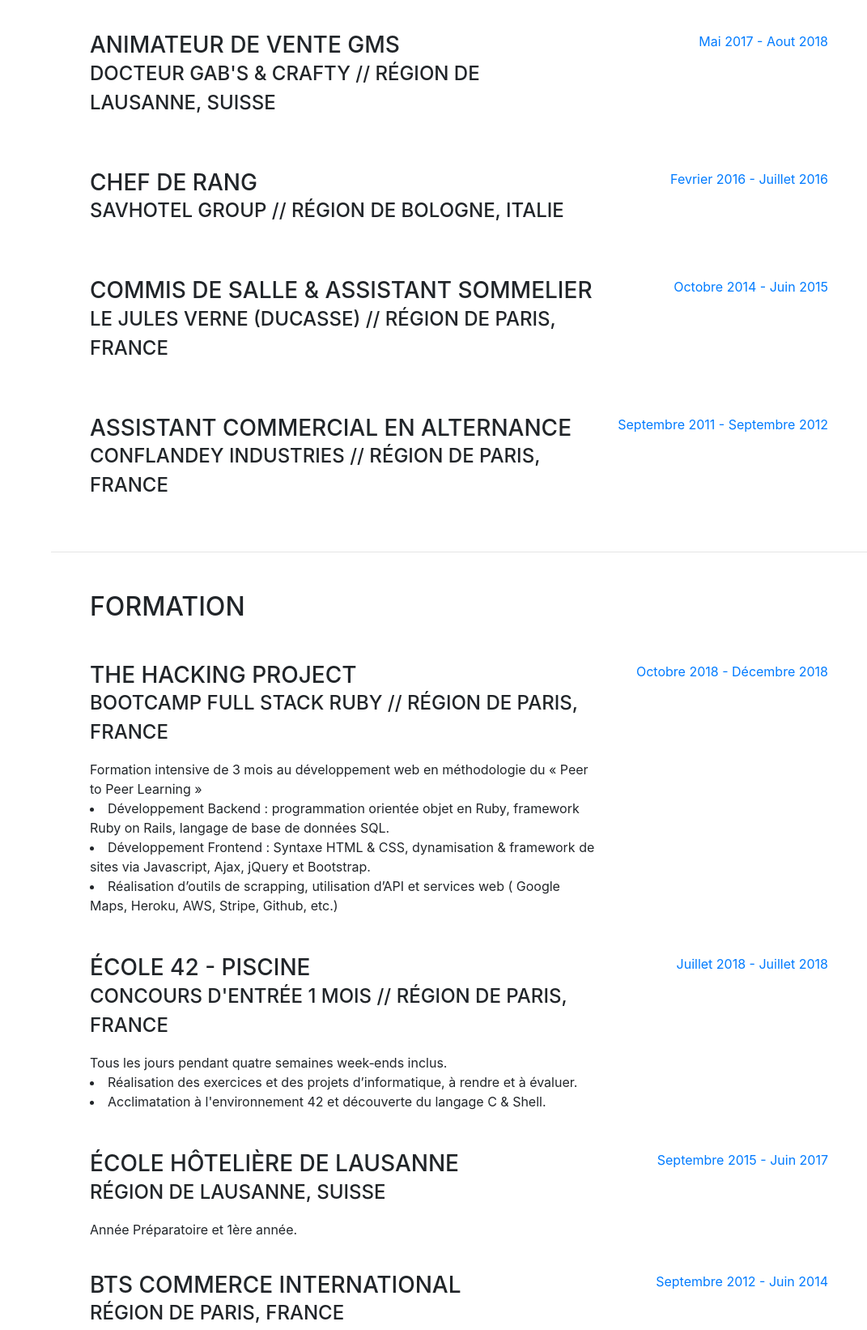
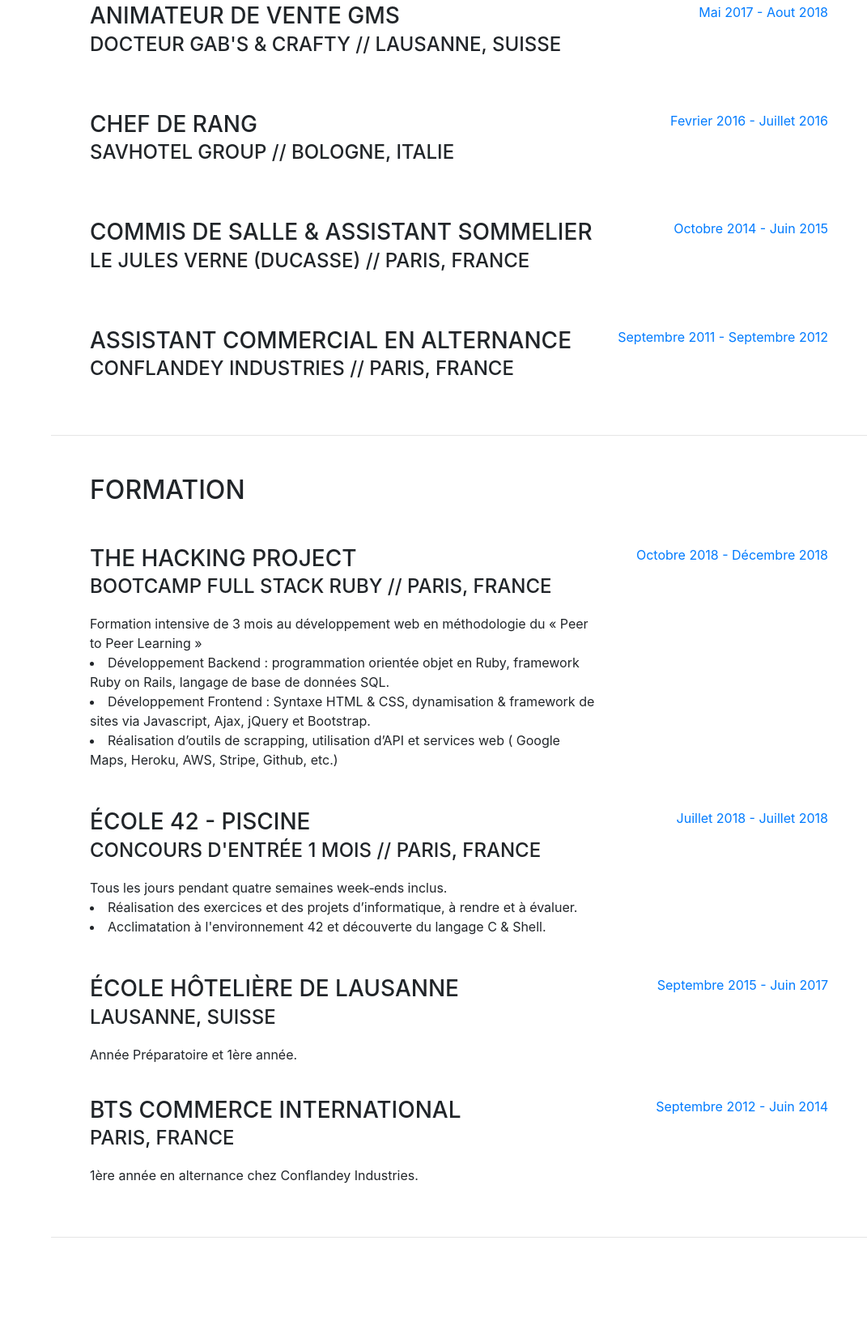
Before and after one commit to nicocouz/Resume, a website with bundled scripts: page index.html in a window 1280 px wide. Shown: the part 1178-2820 px from the top of the page at 81% size, without its empty margins (209-1280 px from the left). Built offline with nearby package versions, Linux system fonts and the light colour scheme; a web font is replaced by a local one.

Commit message:
changing region de...

```diff
--- a/index.html
+++ b/index.html
@@ -116,7 +116,7 @@
         <div class="resume-item d-flex flex-column flex-md-row mb-5">
           <div class="resume-content mr-auto">
             <h3 class="mb-0">Developpeur Web Full-Stack Ruby</h3>
-            <div class="subheading mb-3">Freelance & Autodidacte // Région de Paris, France</div>
+            <div class="subheading mb-3">Freelance & Autodidacte // Paris, France</div>
             <p>J'ai commencé à coder sur des plateformes comme FreeCodeCamp dans l'objectif de devenir Developpeur Front-End. Ayant la volonté d'aller plus loin j'ai participé à la Piscine de l'École 42 en Juillet 2018. J'ai ensuite suivi un
               Bootcamp
               Full-Stack Ruby (The Hacking Project) en Octobre 2018 durant 11 semaines.</p>
@@ -129,7 +129,7 @@
         <div class="resume-item d-flex flex-column flex-md-row mb-5">
           <div class="resume-content mr-auto">
             <h3 class="mb-0">Animateur de Vente GMS</h3>
-            <div class="subheading mb-3">Docteur Gab's & Crafty // Région de Lausanne, Suisse</div>
+            <div class="subheading mb-3">Docteur Gab's & Crafty // Lausanne, Suisse</div>
           </div>
           <div class="resume-date text-md-right">
             <span class="text-primary">Mai 2017 - Aout 2018</span>
@@ -139,7 +139,7 @@
         <div class="resume-item d-flex flex-column flex-md-row mb-5">
           <div class="resume-content mr-auto">
             <h3 class="mb-0">Chef de Rang</h3>
-            <div class="subheading mb-3">SavHotel Group // Région de Bologne, Italie </div>
+            <div class="subheading mb-3">SavHotel Group // Bologne, Italie </div>
           </div>
           <div class="resume-date text-md-right">
             <span class="text-primary">Fevrier 2016 - Juillet 2016</span>
@@ -149,7 +149,7 @@
         <div class="resume-item d-flex flex-column flex-md-row mb-5">
           <div class="resume-content mr-auto">
             <h3 class="mb-0">Commis de Salle & Assistant Sommelier</h3>
-            <div class="subheading mb-3">Le Jules Verne (Ducasse) // Région de Paris, France</div>
+            <div class="subheading mb-3">Le Jules Verne (Ducasse) // Paris, France</div>
           </div>
           <div class="resume-date text-md-right">
             <span class="text-primary">Octobre 2014 - Juin 2015</span>
@@ -159,7 +159,7 @@
         <div class="resume-item d-flex flex-column flex-md-row">
           <div class="resume-content mr-auto">
             <h3 class="mb-0">Assistant Commercial en alternance</h3>
-            <div class="subheading mb-3">Conflandey Industries // Région de Paris, France</div>
+            <div class="subheading mb-3">Conflandey Industries // Paris, France</div>
           </div>
           <div class="resume-date text-md-right">
             <span class="text-primary">Septembre 2011 - Septembre 2012</span>
@@ -179,7 +179,7 @@
         <div class="resume-item d-flex flex-column flex-md-row mb-5">
           <div class="resume-content mr-auto">
             <h3 class="mb-0">The Hacking Project</h3>
-            <div class="subheading mb-3">BootCamp Full Stack Ruby // Région de Paris, France</div>
+            <div class="subheading mb-3">BootCamp Full Stack Ruby // Paris, France</div>
             <div>Formation intensive de 3 mois au développement web en méthodologie du « Peer to Peer Learning »
               <li>Développement Backend : programmation orientée objet en Ruby, framework Ruby on Rails, langage de base de données SQL.</li>
               <li>Développement Frontend : Syntaxe HTML & CSS, dynamisation & framework de sites via Javascript, Ajax, jQuery et Bootstrap.</li>
@@ -194,7 +194,7 @@
         <div class="resume-item d-flex flex-column flex-md-row">
           <div class="resume-content mr-auto">
             <h3 class="mb-0">École 42 - Piscine</h3>
-            <div class="subheading mb-3">Concours d'entrée 1 mois // Région de Paris, France</div>
+            <div class="subheading mb-3">Concours d'entrée 1 mois // Paris, France</div>
             <div> Tous les jours pendant quatre semaines week‐ends inclus.<li>Réalisation des exercices et des projets d’informatique, à rendre et à évaluer.</li>
               <li>Acclimatation à l'environnement 42 et découverte du langage C & Shell.</li>
             </div>
@@ -207,7 +207,7 @@
         <div class="resume-item d-flex flex-column flex-md-row">
           <div class="resume-content mr-auto">
             <h3 class="mb-0">École Hôtelière de Lausanne</h3>
-            <div class="subheading mb-3">Région de Lausanne, Suisse</div>
+            <div class="subheading mb-3">Lausanne, Suisse</div>
             <p>Année Préparatoire et 1ère année.</p>
           </div>
           <div class="resume-date text-md-right">
@@ -218,7 +218,7 @@
         <div class="resume-item d-flex flex-column flex-md-row">
           <div class="resume-content mr-auto">
             <h3 class="mb-0">BTS Commerce International</h3>
-            <div class="subheading mb-3">Région de Paris, France</div>
+            <div class="subheading mb-3">Paris, France</div>
             <p>1ère année en alternance chez Conflandey Industries.</p>
           </div>
           <div class="resume-date text-md-right">
```
